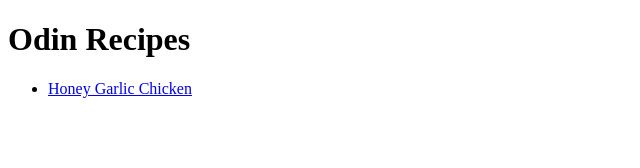
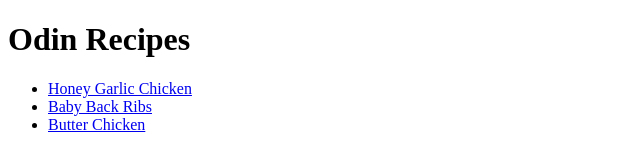
Before and after one commit to JarlathONeill/odin-recipes, a plain HTML site: page index.html in a window 1280 px wide. Shown: the whole page, without its empty margins (0-640 px from the left). Drawn offline with Linux system fonts and the light colour scheme.

Commit message:
index.html

```diff
--- a/index.html
+++ b/index.html
@@ -10,6 +10,8 @@
     <h1>Odin Recipes</h1>
     <ul>
         <li><a href="recipes/honey-garlic-chicken.html">Honey Garlic Chicken</a></li>
+        <li><a href="recipes/baby-back-ribs.html">Baby Back Ribs</a></li>
+        <li><a href="recipes/butter-chicken.html">Butter Chicken</a></li>
 
     </ul>
 
```
